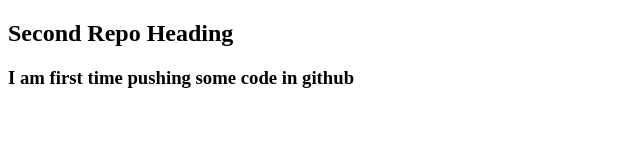
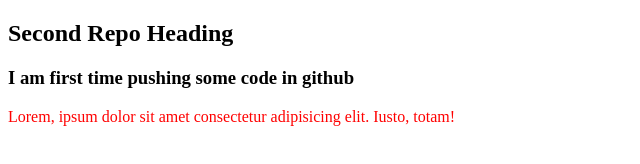
Before and after one commit to BabulKumar2022/my-second-repository, a plain HTML site: page index.html in a window 1280 px wide. Shown: the whole page, without its empty margins (0-640 px from the left). Drawn offline with Linux system fonts and the light colour scheme.

Commit message:
stylesheet added

```diff
--- a/index.html
+++ b/index.html
@@ -5,9 +5,11 @@
     <meta http-equiv="X-UA-Compatible" content="IE=edge">
     <meta name="viewport" content="width=device-width, initial-scale=1.0">
     <title>My Second Repo</title>
+    <link rel="stylesheet" href="style.css">
 </head>
 <body>
   <h2>Second Repo Heading</h2>
   <h3>I am first time pushing some code in github</h3>
+  <p>Lorem, ipsum dolor sit amet consectetur adipisicing elit. Iusto, totam!</p>
 </body>
 </html>
--- /dev/null
+++ b/style.css
@@ -0,0 +1 @@
+p{color: red;}
```
